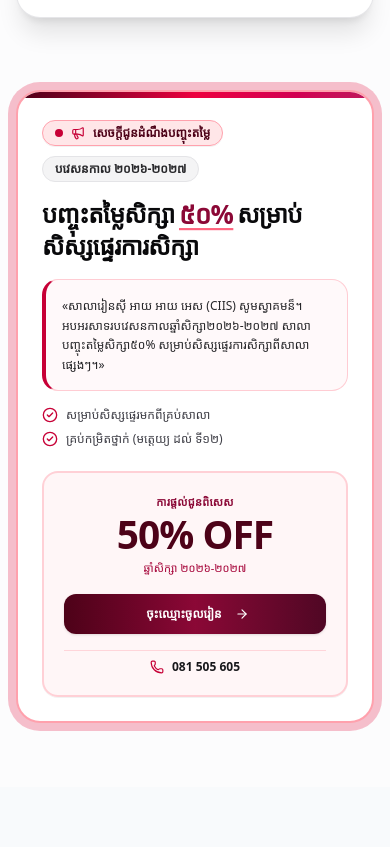
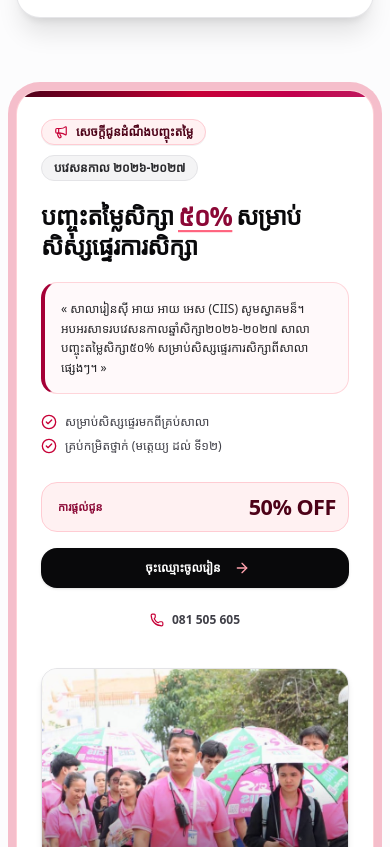
Before and after one commit to jj-engineer/ciis-system, a React (Vite) app: page / in a window 390 px wide. Shown: the part 1153-2000 px from the top of the page. Built offline with nearby package versions, Linux system fonts and the light colour scheme; a web font is replaced by a local one.

Commit message:
feat(landing): streamline announcement layout with community image and route enroll buttons to contact

```diff
--- a/src/components/announcement/SchoolDiscountAnnouncement.tsx
+++ b/src/components/announcement/SchoolDiscountAnnouncement.tsx
@@ -1,6 +1,6 @@
 import React from 'react';
 import { useLanguage } from '../../context/LanguageContext';
-import { ArrowRight, Phone, CheckCircle2, Megaphone } from 'lucide-react';
+import { Phone, Megaphone, CheckCircle2, ArrowRight } from 'lucide-react';
 
 interface SchoolDiscountAnnouncementProps {
   onClaimDiscount: () => void;
@@ -13,60 +13,59 @@ export const SchoolDiscountAnnouncement: React.FC<SchoolDiscountAnnouncementProp
   const { isKhmer } = useLanguage();
 
   return (
-    <div className="pt-8 text-left">
-      {/* Outer Card with Announcement Border & 3-4s Periodic Pulse Motion */}
-      <div className="relative rounded-3xl bg-white border-2 border-rose-300 ring-4 ring-rose-100/70 p-6 sm:p-8 lg:p-10 shadow-sm hover:border-rose-400 hover:ring-rose-200/80 transition-all duration-300 overflow-hidden animate-periodic-glow">
+    <div id="announcement-discount" className="pt-8 text-left scroll-mt-24">
+      {/* Clean & Professional Announcement Container */}
+      <div className="relative rounded-3xl bg-white border border-rose-200/90 shadow-sm p-6 sm:p-8 lg:p-10 overflow-hidden animate-periodic-glow">
 
-        {/* Top Announcement Highlight Border Accent Bar */}
-        <div className="absolute top-0 left-0 right-0 h-1.5 bg-gradient-to-r from-rose-950 via-rose-600 to-pink-600" />
+        {/* Subtle Top Accent Stripe */}
+        <div className="absolute top-0 left-0 right-0 h-1.5 bg-gradient-to-r from-rose-950 via-rose-700 to-pink-600" />
 
-        <div className="grid grid-cols-1 lg:grid-cols-12 gap-6 lg:gap-8 items-center pt-1">
+        <div className="grid grid-cols-1 lg:grid-cols-12 gap-8 lg:gap-10 items-center pt-1">
 
-          {/* Left Column: Announcement Details */}
-          <div className="lg:col-span-8 space-y-4">
+          {/* Left Column: Clean Announcement Details & Actions (lg:col-span-7) */}
+          <div className="lg:col-span-7 space-y-5">
 
+            {/* Header Badges */}
             <div className="flex flex-wrap items-center gap-2.5">
-              {/* Live Beacon Announcement Badge */}
-              <span className="inline-flex items-center gap-2 px-3 py-1 rounded-full bg-rose-100/90 text-rose-950 border border-rose-300 text-xs font-bold shadow-2xs">
-                <span className="relative flex h-2 w-2">
-                  <span className="animate-ping absolute inline-flex h-full w-full rounded-full bg-rose-500 opacity-75" />
-                  <span className="relative inline-flex rounded-full h-2 w-2 bg-rose-700" />
-                </span>
+              <span className="inline-flex items-center gap-2 px-3 py-1 rounded-full bg-rose-50 text-rose-950 border border-rose-200 text-xs font-bold shadow-2xs">
                 <Megaphone className="w-3.5 h-3.5 text-rose-700" />
                 <span>{isKhmer ? 'សេចក្តីជូនដំណឹងបញ្ចុះតម្លៃ' : 'Discount Announcement'}</span>
               </span>
-
               <span className="px-3 py-1 rounded-full bg-zinc-100 text-zinc-800 border border-zinc-200 text-xs font-bold">
                 {isKhmer ? 'បវេសនកាល ២០២៦-២០២៧' : 'Academic Year 2026-2027'}
               </span>
             </div>
 
-            <h3 className="text-2xl sm:text-3xl font-black text-zinc-950 tracking-tight font-khmer-title">
+            {/* Title */}
+            <div className="space-y-1">
+              <h3 className="text-2xl sm:text-3xl font-black text-zinc-950 tracking-tight font-khmer-title leading-tight">
                 {isKhmer ? (
                   <>
                     បញ្ចុះតម្លៃសិក្សា{' '}
-                  <span className="text-rose-900 underline decoration-rose-400 decoration-2 underline-offset-4 inline-block animate-periodic-pop">
+                    <span className="text-rose-900 underline decoration-rose-400 decoration-2 underline-offset-4 animate-periodic-pop inline-block">
                       ៥០%
                     </span>{' '}
                     សម្រាប់សិស្សផ្ទេរការសិក្សា
                   </>
                 ) : (
                   <>
-                  <span className="text-rose-900 underline decoration-rose-400 decoration-2 underline-offset-4 inline-block animate-periodic-pop">
-                    50% Tuition Discount
+                    <span className="text-rose-900 underline decoration-rose-400 decoration-2 underline-offset-4 animate-periodic-pop inline-block">
+                      50% Tuition Fee Discount
                     </span>{' '}
                     for Transfer Students
                   </>
                 )}
               </h3>
+            </div>
 
-            {/* President's Message with Left Announcement Accent Border */}
-            <div className="p-4 rounded-2xl bg-rose-50/40 border-l-4 border-l-rose-700 border-y border-r border-rose-200 text-xs sm:text-[13px] text-zinc-800 leading-relaxed font-normal">
+            {/* Official Message Quote */}
+            <div className="p-4 rounded-2xl bg-rose-50/40 border-l-4 border-l-rose-800 border-y border-r border-rose-200/80 text-xs sm:text-[13px] text-zinc-800 leading-relaxed font-normal">
               {isKhmer
-                ? '«សាលារៀនស៊ី អាយ អាយ អេស (CIIS) សូមស្វាគមន៏។ អបអរសាទរបវេសនកាលឆ្នាំសិក្សា២០២៦-២០២៧ សាលាបញ្ចុះតម្លៃសិក្សា៥០% សម្រាប់សិស្សផ្ទេរការសិក្សាពីសាលាផ្សេងៗ។»'
+                ? '« សាលារៀនស៊ី អាយ អាយ អេស (CIIS) សូមស្វាគមន៏។ អបអរសាទរបវេសនកាលឆ្នាំសិក្សា២០២៦-២០២៧ សាលាបញ្ចុះតម្លៃសិក្សា៥០% សម្រាប់សិស្សផ្ទេរការសិក្សាពីសាលាផ្សេងៗ។ »'
                 : '“CIIS International School warmly welcomes you. In celebration of the Academic Year 2026-2027 enrollment, CIIS offers a 50% tuition fee discount for students transferring from other schools.”'}
             </div>
 
+            {/* Feature Checkpoints */}
             <div className="flex flex-wrap items-center gap-x-6 gap-y-2 text-xs text-zinc-700 font-medium">
               <div className="flex items-center gap-2">
                 <CheckCircle2 className="w-4 h-4 text-rose-700 shrink-0" />
@@ -78,40 +77,66 @@ export const SchoolDiscountAnnouncement: React.FC<SchoolDiscountAnnouncementProp
               </div>
             </div>
 
+            {/* Action Buttons & 50% Badge Row */}
+            <div className="flex flex-col sm:flex-row sm:items-center gap-4 pt-2">
+
+              {/* Clean 50% OFF Pill (with 0.8s pop animation) */}
+              <div className="px-4 py-2.5 rounded-2xl bg-rose-50 border border-rose-200 flex items-center justify-between sm:justify-start gap-3">
+                <span className="text-[11px] font-bold text-rose-900 uppercase">
+                  {isKhmer ? 'ការផ្តល់ជូន' : 'Promo'}
+                </span>
+                <span className="text-xl sm:text-2xl font-black text-rose-950 font-sans tracking-tight animate-periodic-pop">
+                  50% OFF
+                </span>
               </div>
 
-          {/* Right Column: Clean Action Card with 3-4s Periodic Pointer Highlights */}
-          <div className="lg:col-span-4 p-5 rounded-2xl bg-rose-50/60 border-2 border-rose-200/90 text-center space-y-4 shadow-2xs">
-            <div className="space-y-1">
-              <div className="text-[11px] text-rose-900 font-bold uppercase tracking-wide">
-                {isKhmer ? 'ការផ្តល់ជូនពិសេស' : 'SPECIAL PROMO'}
-              </div>
-              <div className="text-4xl sm:text-5xl font-black text-rose-950 font-sans tracking-tight animate-periodic-pop">
-                50% OFF
-              </div>
-              <div className="text-[11px] text-rose-800 font-medium">
-                {isKhmer ? 'ឆ្នាំសិក្សា ២០២៦-២០២៧' : 'Academic Year 2026-2027'}
-              </div>
-            </div>
-
+              {/* Enroll CTA */}
               <button
                 type="button"
                 onClick={onClaimDiscount}
-              className="w-full py-3 px-4 rounded-xl bg-gradient-to-r from-rose-950 via-rose-900 to-pink-900 hover:from-rose-900 hover:to-pink-800 text-white font-bold text-xs transition-all cursor-pointer flex items-center justify-center gap-2 shadow-sm hover:scale-[1.02] active:scale-[0.98] group"
+                className="py-3 px-5 rounded-2xl bg-zinc-950 hover:bg-rose-950 text-white font-bold text-xs transition-all cursor-pointer flex items-center justify-center gap-2 shadow-sm hover:scale-[1.02] active:scale-[0.98] group"
               >
                 <span>{isKhmer ? 'ចុះឈ្មោះចូលរៀន' : 'Enroll Now'}</span>
-              <ArrowRight className="w-3.5 h-3.5 animate-periodic-nudge group-hover:translate-x-1 transition-transform" />
+                <ArrowRight className="w-4 h-4 text-rose-300 animate-periodic-nudge group-hover:translate-x-1 transition-transform" />
               </button>
 
-            <div className="pt-2 border-t border-rose-200/80 flex items-center justify-center gap-2 text-xs text-zinc-700">
+              {/* Phone Contact */}
+              <a
+                href="tel:081505605"
+                className="inline-flex items-center justify-center gap-2 text-xs font-bold text-zinc-700 hover:text-rose-900 transition-colors py-2 px-3"
+              >
                 <Phone className="w-3.5 h-3.5 text-rose-700" />
-              <span className="font-mono font-bold text-zinc-900">081 505 605</span>
+                <span className="font-mono">081 505 605</span>
+              </a>
+
+            </div>
+
+          </div>
+
+          {/* Right Column: Single Clean Image (CIIS Team & Community Walk) (lg:col-span-5) */}
+          <div className="lg:col-span-5 flex justify-center lg:justify-end">
+            <div className="relative w-full aspect-[4/3] rounded-2xl overflow-hidden border border-zinc-200 shadow-md bg-zinc-100 group">
+              <img
+                src="/images/school/ciis-team-walk.jpg"
+                alt="CIIS School Staff and Community"
+                className="w-full h-full object-cover object-center group-hover:scale-103 transition-transform duration-500"
+              />
+
+              {/* Subtle Bottom Scrim & Label */}
+              <div className="absolute inset-0 bg-gradient-to-t from-black/60 via-transparent to-transparent pointer-events-none" />
+              <div className="absolute bottom-3 left-3 right-3 text-white">
+                <span className="px-2.5 py-1 rounded-full bg-black/60 backdrop-blur-md text-[10.5px] font-bold border border-white/20">
+                  {isKhmer ? 'សកម្មភាពក្រុមការងារ និងសហគមន៍សាលា CIIS' : 'CIIS Faculty & Community Outreach'}
+                </span>
+              </div>
             </div>
           </div>
 
         </div>
+
       </div>
     </div>
   );
 };
+
 export default SchoolDiscountAnnouncement;
--- a/src/pages/landing/GuestLandingPage.tsx
+++ b/src/pages/landing/GuestLandingPage.tsx
@@ -644,17 +644,14 @@ export const GuestLandingPage: React.FC<GuestLandingPageProps> = ({ onReturnToPo
                   <ArrowRight className="w-3.5 h-3.5" />
                 </button>
               ) : (
-                <button
-                  type="button"
-                  onClick={() => {
-                    setAuthModalRole('student');
-                    setShowAuthModal(true);
-                  }}
+                <a
+                  href="#contact"
+                  onClick={(e) => scrollToSection(e, 'contact')}
                   className="px-4 sm:px-5 py-2.5 rounded-xl bg-gradient-to-r from-rose-950 via-rose-900 to-pink-900 hover:from-rose-900 hover:to-pink-800 text-white text-xs font-bold transition-all cursor-pointer flex items-center gap-2 shadow-sm hover:scale-[1.02] active:scale-[0.98]"
                 >
                   <UserPlus className="w-3.5 h-3.5" />
                   <span>{isKhmer ? 'ចុះឈ្មោះចូលរៀន' : 'Enroll Now'}</span>
-                </button>
+                </a>
               )}
 
               <button
@@ -796,18 +793,15 @@ export const GuestLandingPage: React.FC<GuestLandingPageProps> = ({ onReturnToPo
 
               {/* Dual CTA Buttons */}
               <div className="scroll-reveal flex flex-col sm:flex-row items-stretch sm:items-center gap-3.5 pt-2">
-                <button
-                  type="button"
-                  onClick={() => {
-                    setAuthModalRole('student');
-                    setShowAuthModal(true);
-                  }}
+                <a
+                  href="#contact"
+                  onClick={(e) => scrollToSection(e, 'contact')}
                   className="py-3.5 px-6 rounded-2xl bg-zinc-950 hover:bg-rose-950 text-white font-bold text-xs sm:text-sm shadow-md flex items-center justify-center gap-2 transition-all cursor-pointer hover:scale-[1.02] active:scale-[0.98] group"
                 >
                   <UserPlus className="w-4 h-4 text-rose-300" />
                   <span>{isKhmer ? 'ចុះឈ្មោះចូលរៀនឥឡូវនេះ' : 'Apply for Enrollment'}</span>
                   <ArrowRight className="w-4 h-4 text-rose-300 group-hover:translate-x-1 transition-transform" />
-                </button>
+                </a>
 
                 <a
                   href="#programs"
@@ -912,8 +906,10 @@ export const GuestLandingPage: React.FC<GuestLandingPageProps> = ({ onReturnToPo
       <div className="max-w-7xl mx-auto px-4 sm:px-6 lg:px-8 pb-16 sm:pb-24">
         <SchoolDiscountAnnouncement
           onClaimDiscount={() => {
-            setAuthModalRole('student');
-            setShowAuthModal(true);
+            const contactEl = document.getElementById('contact');
+            if (contactEl) {
+              contactEl.scrollIntoView({ behavior: 'smooth' });
+            }
           }}
           onOpenModalPoster={() => setShowPromoModalManual(true)}
         />
@@ -972,17 +968,14 @@ export const GuestLandingPage: React.FC<GuestLandingPageProps> = ({ onReturnToPo
                   </div>
                 </div>
 
-                <button
-                  type="button"
-                  onClick={() => {
-                    setAuthModalRole('student');
-                    setShowAuthModal(true);
-                  }}
+                <a
+                  href="#contact"
+                  onClick={(e) => scrollToSection(e, 'contact')}
                   className="w-full py-2.5 px-3 rounded-2xl text-xs font-bold bg-zinc-50 hover:bg-zinc-950 hover:text-white text-zinc-800 border border-zinc-200 transition-colors cursor-pointer flex items-center justify-center gap-1.5"
                 >
                   <span>{isKhmer ? 'ចុះឈ្មោះចូលរៀនកម្រិតនេះ' : 'Enroll in Track'}</span>
                   <ArrowRight className="w-3.5 h-3.5" />
-                </button>
+                </a>
               </div>
             ))}
           </div>
@@ -1095,18 +1088,15 @@ export const GuestLandingPage: React.FC<GuestLandingPageProps> = ({ onReturnToPo
                 </div>
 
                 {/* Enroll CTA */}
-                <button
-                  type="button"
-                  onClick={() => {
-                    setAuthModalRole('student');
-                    setShowAuthModal(true);
-                  }}
+                <a
+                  href="#contact"
+                  onClick={(e) => scrollToSection(e, 'contact')}
                   className="w-full py-3 rounded-2xl bg-zinc-950 hover:bg-rose-950 text-white text-xs font-bold transition-all duration-200 cursor-pointer flex items-center justify-center gap-2 shadow-sm hover:scale-[1.01] active:scale-[0.99] group/btn"
                 >
                   <UserPlus className="w-3.5 h-3.5 text-rose-300" />
                   <span>{isKhmer ? 'ចុះឈ្មោះចូលរៀនវេននេះ' : 'Enroll in Shift'}</span>
                   <ArrowRight className="w-3.5 h-3.5 text-rose-300 group-hover/btn:translate-x-1 transition-transform" />
-                </button>
+                </a>
               </div>
             ))}
           </div>
@@ -1965,8 +1955,10 @@ export const GuestLandingPage: React.FC<GuestLandingPageProps> = ({ onReturnToPo
           onClose={() => setShowPromoModalManual(false)}
           onClaimDiscount={() => {
             setShowPromoModalManual(false);
-            setAuthModalRole('student');
-            setShowAuthModal(true);
+            const contactEl = document.getElementById('contact');
+            if (contactEl) {
+              contactEl.scrollIntoView({ behavior: 'smooth' });
+            }
           }}
         />
       )}
```
Also changed, not shown: public/images/school/ciis-team-walk.jpg (added). Lines whose indentation alone changed are shown as unchanged.
